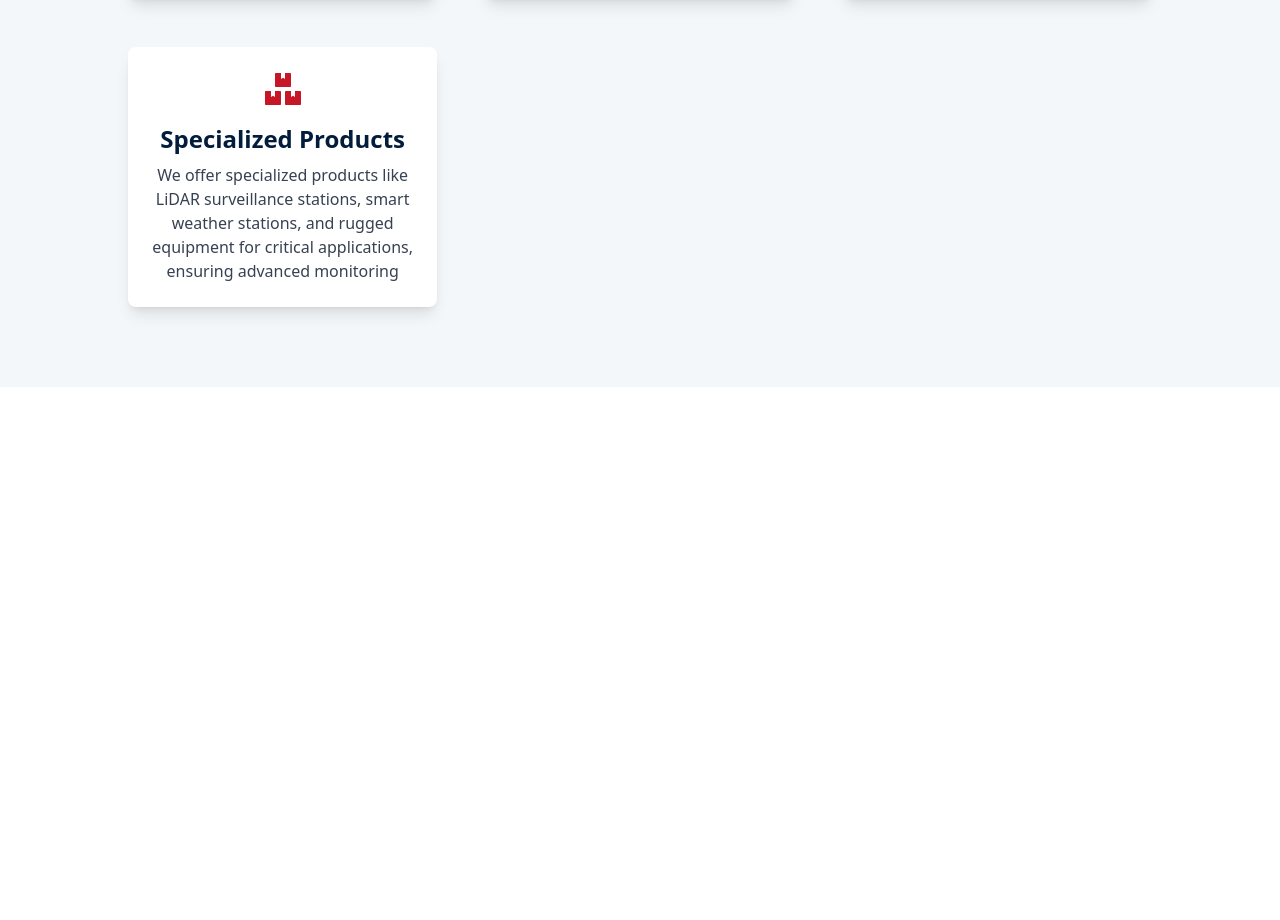
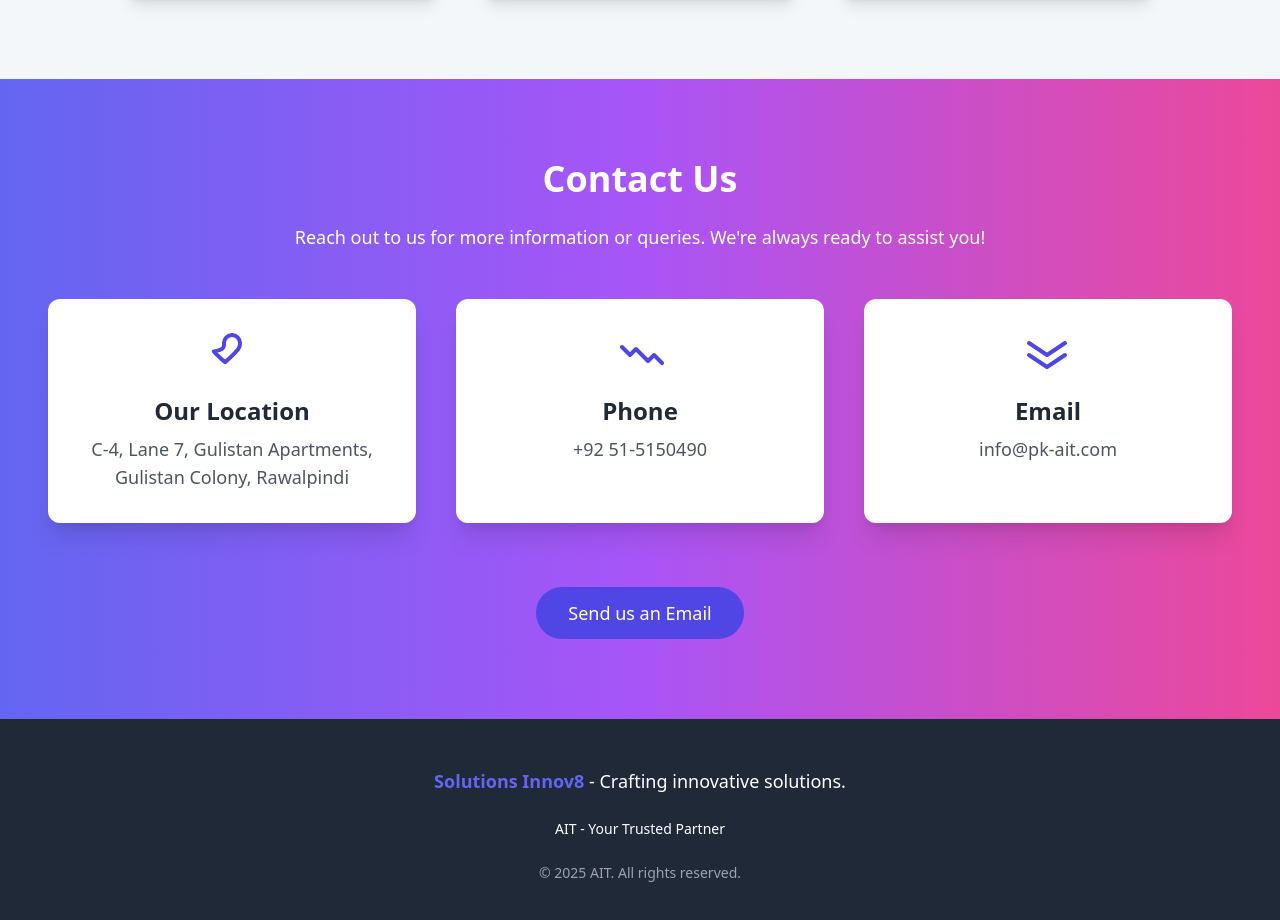
Before and after one commit to solutionsinnov8/AIT, a React (Create React App) app: page / in a window 1280 px wide. Shown: the part 3416-4336 px from the top of the page. Before the commit the page ends 3803 px from the top, so only its background shows below. Built offline with nearby package versions, Linux system fonts and the light colour scheme.

Commit message:
remaining sections added

```diff
--- a/src/App.js
+++ b/src/App.js
@@ -2,6 +2,7 @@ import React from 'react';
 import { BrowserRouter as Router, Routes, Route } from 'react-router-dom';
 import Navbar from './shared/Navbar';
 import HomePage from './pages/HomePage';
+import Footer from './components/Footer';
 
 function App() {
   return (
@@ -11,6 +12,7 @@ function App() {
         <Routes>
           <Route path="/" element={<HomePage />} />
         </Routes>
+        <Footer />
       </div>
     </Router>
   );
--- /dev/null
+++ b/src/components/ContactUs.jsx
@@ -0,0 +1,92 @@
+import React from 'react';
+
+const ContactUs = () => {
+  return (
+    <section id="contact" className="py-20 px-6 md:px-12 bg-gradient-to-r from-indigo-500 via-purple-500 to-pink-500">
+      <div className="max-w-7xl mx-auto text-center">
+        <h2 className="text-4xl font-extrabold text-white mb-6">Contact Us</h2>
+        <p className="text-lg text-white mb-12">Reach out to us for more information or queries. We're always ready to assist you!</p>
+
+        <div className="grid grid-cols-1 sm:grid-cols-2 lg:grid-cols-3 gap-10">
+          {/* Location */}
+          <div className="bg-white p-8 rounded-xl shadow-xl hover:scale-105 transition-all duration-300 transform">
+            <div className="flex items-center justify-center mb-4">
+              <svg
+                className="h-12 w-12 text-indigo-600"
+                xmlns="http://www.w3.org/2000/svg"
+                fill="none"
+                viewBox="0 0 24 24"
+                stroke="currentColor"
+              >
+                <path
+                  stroke-linecap="round"
+                  stroke-linejoin="round"
+                  stroke-width="2"
+                  d="M12 2c2.21 0 4 1.79 4 4 0 1.66-.73 3.16-1.88 4.18-.14.16-.28.33-.42.49-.32.34-.65.68-.98 1.01-1.27 1.32-2.7 2.67-4.21 3.85-1.51-1.18-2.94-2.53-4.21-3.85-.33-.33-.66-.67-.98-1.01-.14-.16-.28-.33-.42-.49C8.73 9.16 8 7.66 8 6c0-2.21 1.79-4 4-4z"
+                />
+              </svg>
+            </div>
+            <h3 className="text-2xl font-semibold text-gray-800 mb-2">Our Location</h3>
+            <p className="text-lg text-gray-600">C-4, Lane 7, Gulistan Apartments, Gulistan Colony, Rawalpindi</p>
+          </div>
+
+          {/* Phone */}
+          <div className="bg-white p-8 rounded-xl shadow-xl hover:scale-105 transition-all duration-300 transform">
+            <div className="flex items-center justify-center mb-4">
+              <svg
+                className="h-12 w-12 text-indigo-600"
+                xmlns="http://www.w3.org/2000/svg"
+                fill="none"
+                viewBox="0 0 24 24"
+                stroke="currentColor"
+              >
+                <path
+                  stroke-linecap="round"
+                  stroke-linejoin="round"
+                  stroke-width="2"
+                  d="M3 8l4 4 3-3 6 6 3-3 4 4"
+                />
+              </svg>
+            </div>
+            <h3 className="text-2xl font-semibold text-gray-800 mb-2">Phone</h3>
+            <p className="text-lg text-gray-600">+92 51-5150490            </p>
+          </div>
+
+          {/* Email */}
+          <div className="bg-white p-8 rounded-xl shadow-xl hover:scale-105 transition-all duration-300 transform">
+            <div className="flex items-center justify-center mb-4">
+              <svg
+                className="h-12 w-12 text-indigo-600"
+                xmlns="http://www.w3.org/2000/svg"
+                fill="none"
+                viewBox="0 0 24 24"
+                stroke="currentColor"
+              >
+                <path
+                  stroke-linecap="round"
+                  stroke-linejoin="round"
+                  stroke-width="2"
+                  d="M2.5 6l9 6 9-6M2.5 12l9 6 9-6"
+                />
+              </svg>
+            </div>
+            <h3 className="text-2xl font-semibold text-gray-800 mb-2">Email</h3>
+            <p className="text-lg text-gray-600">info@pk-ait.com
+            </p>
+          </div>
+        </div>
+
+        <div className="mt-16 text-center">
+          <a
+            href="mailto:info@pk-ait.com"
+            className="inline-block bg-indigo-600 text-white text-lg py-3 px-8 rounded-full hover:bg-indigo-700 transition-colors duration-300"
+          >
+            Send us an Email
+          </a>
+        </div>
+      </div>
+    </section>
+  );
+};
+
+export default ContactUs;
--- /dev/null
+++ b/src/components/Footer.jsx
@@ -0,0 +1,27 @@
+import React from 'react';
+
+const Footer = () => {
+  return (
+    <footer className="bg-gray-800 text-white py-12">
+      <div className="max-w-7xl mx-auto text-center px-6">
+        {/* Solutions Innov8 Link */}
+        <p className="text-lg mb-6">
+          <a href="https://www.solutionsinnov8.com" className="font-bold text-indigo-500 hover:text-indigo-300 transition-colors duration-300">
+            Solutions Innov8
+          </a> - Crafting innovative solutions.
+        </p>
+
+        <div className="flex justify-center space-x-8 mb-6">
+          {/* AIT Company Name */}
+          <span className="text-white text-sm">AIT - Your Trusted Partner</span>
+        </div>
+
+        <p className="text-sm text-gray-400">
+          &copy; {new Date().getFullYear()} AIT. All rights reserved.
+        </p>
+      </div>
+    </footer>
+  );
+};
+
+export default Footer;
--- a/src/components/OurServices.jsx
+++ b/src/components/OurServices.jsx
@@ -32,11 +32,7 @@ const services = [
     description: "We provide high-quality robotic equipment and drones for industrial automation and specialized applications, backed by local R&D to deliver custom.",
     icon: <FaRobot className="text-4xl mx-auto" />,
   },
-  {
-    title: "Specialized Products",
-    description: "We offer specialized products like LiDAR surveillance stations, smart weather stations, and rugged equipment for critical applications, ensuring advanced monitoring",
-    icon: <FaBoxes className="text-4xl mx-auto" />,
-  },
+
 ];
 
 const OurServices = () => {
--- a/src/pages/HomePage.jsx
+++ b/src/pages/HomePage.jsx
@@ -5,6 +5,7 @@ import OurMission from '../components/OurMission'
 import OurVision from '../components/OurVision'
 import OurPartners from '../components/OurPartners'
 import OurServices from '../components/OurServices'
+import ContactUs from '../components/ContactUs'
 
 const HomePage = () => {
   return (
@@ -15,6 +16,7 @@ const HomePage = () => {
       <OurVision />
       <OurPartners />
       <OurServices />
+      <ContactUs />
     </div>
   )
 }
```
